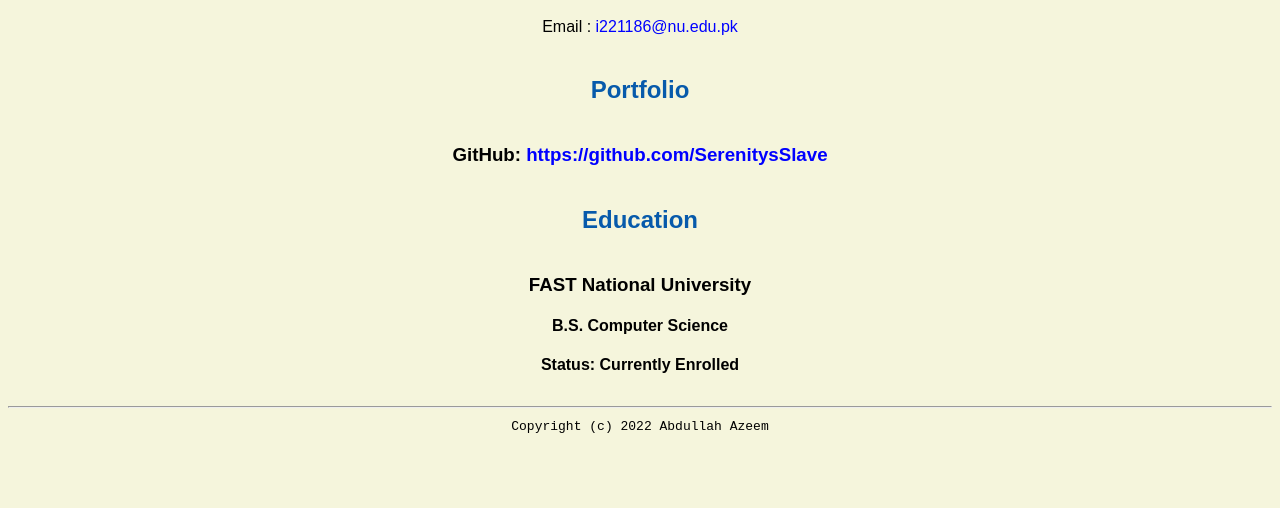
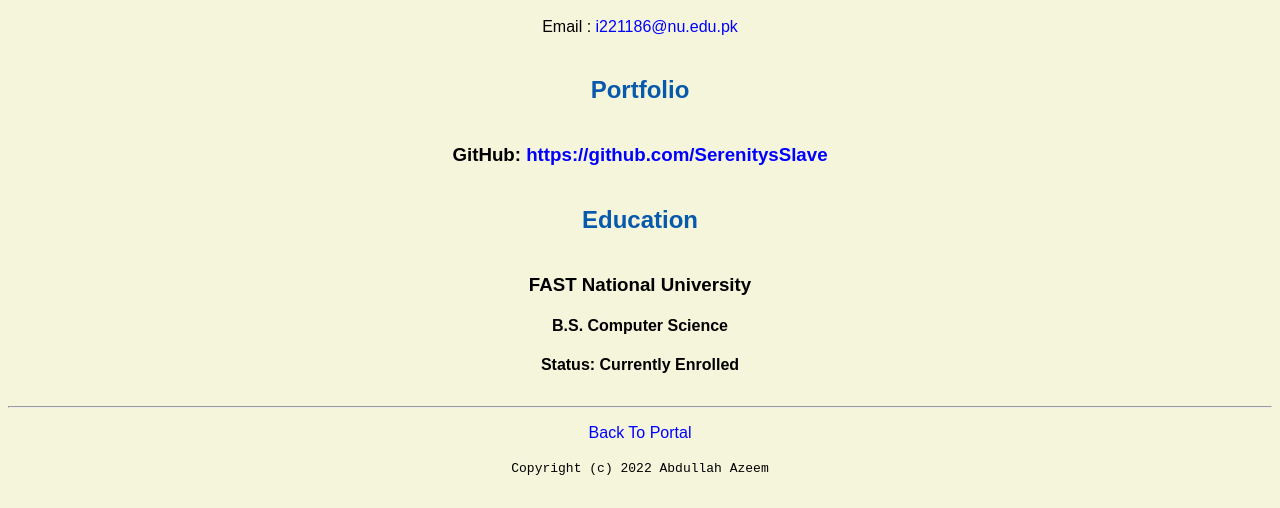
Before and after one commit to SerenitysSlave/serenitysslave.github.io, a plain HTML site: page resume.html in a window 1280 px wide. Shown: the part 504-1012 px from the top of the page. Before the commit the page ends 970 px from the top, so only its background shows below. Drawn offline with Linux system fonts and the light colour scheme.

Commit message:
Update resume.html

```diff
--- a/resume.html
+++ b/resume.html
@@ -35,6 +35,7 @@
 
 <footer>
  <hr>
+ <p><a href="index.html">Back To Portal</a></p>
  <code>Copyright (c) 2022 Abdullah Azeem</code>
 </footer>
 
```
